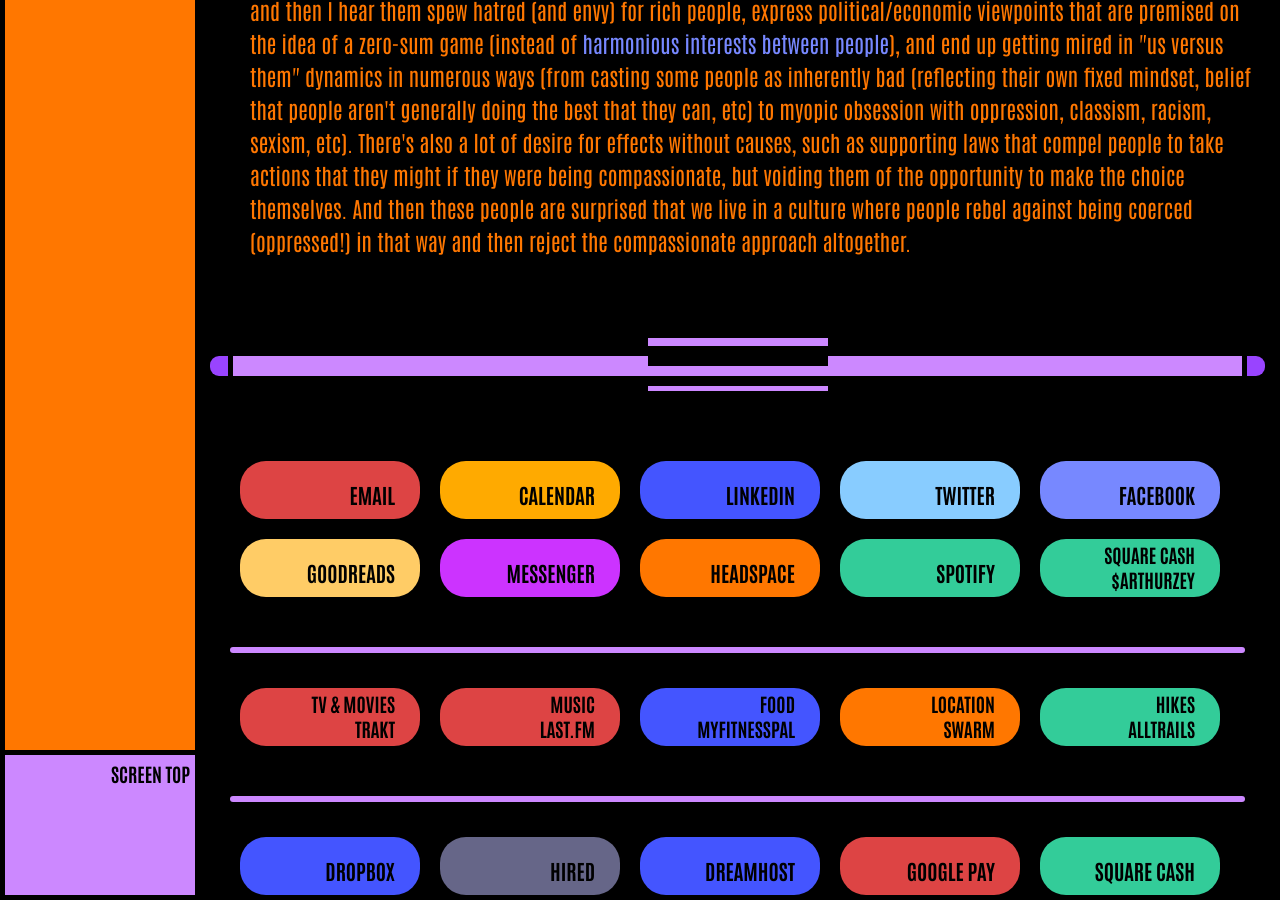
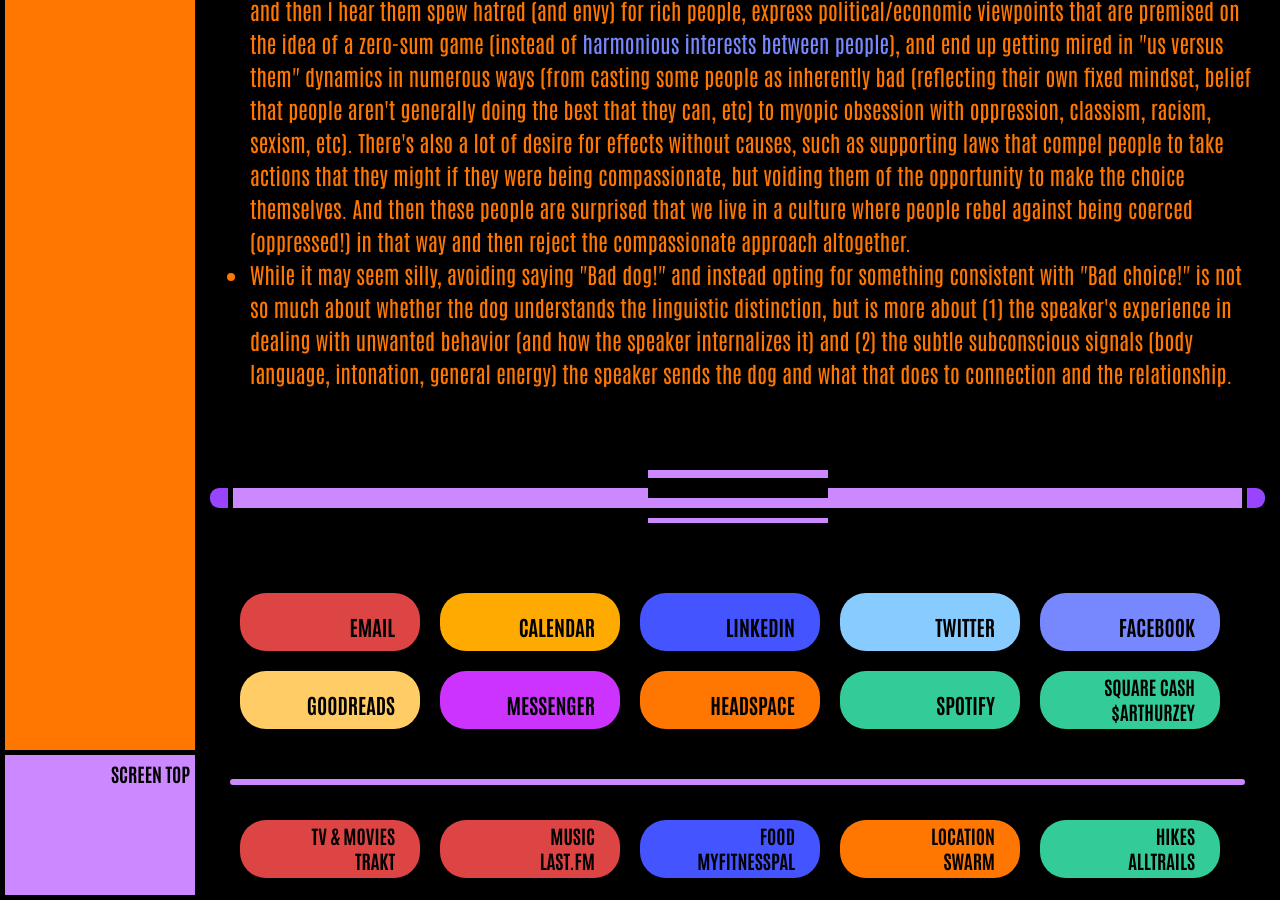
Before and after one commit to ArthurZey/arthurzey.github.io, a Jekyll site: the page built from _pages/stubs/integration.md, in a window 1280 px wide and 900 px high, scrolled down 2340 px. Built offline with Jekyll 4.4.1, drawn with Linux system fonts in a browser that asks for light colours; some of the changed lines change nothing that is shown; some of the changed text lies outside the part shown.

Commit message:
utility of avoiding 'bad dog'

```diff
--- a/_pages/stubs/integration.md
+++ b/_pages/stubs/integration.md
@@ -6,7 +6,7 @@
   - about
 description: "Whether in different aspects of life or looking at dispositions through different lenses, I think certain qualities naturally go hand-in-hand."
 date: "2020-11-23"
-last_modified_at: "2021-11-18T15:37:56+00:00"
+last_modified_at: "2022-06-23T15:22:39+00:00"
 ---
 
 High-level ideas:
@@ -37,3 +37,4 @@
 * _Eventually_ experiencing compassion and empathy for an abuser can help you to understand what's going with them and that it is about _them_ and not about you or your own worthiness, lovability, etc. Compassion and empathy for someone who does horrifically bad things can only arise in the context of truly understanding/believing, in a subconsciously integrated way, that people are generally doing the best that they can, and they have failed to select appropriate goals and approaches to achieving them. It does _not_ excuse the behavior, but knowing that other people aren't being bad for the sake of being bad, that they are _trying_ to achieve values and happiness and prosperity (and are just horrifically mistaken, even willfully so in some ways) helps one to identify _oneself_ with the same idea and not condemn oneself too harshly or inappropriately. It helps with true, consistent integration, not just a superficial labeling of "abuser" to "deal with" one's own agony in being hurt. Subconsciously, I suspect that someone who can dismiss other people as inherently bad as a matter of _identity_ can't truly compartmentalize and experience themselves as fundamentally different. How you regard other people in your own mind strongly affects your own experience of their behavior. There's a connection here to a particular understanding of the idea of "unconditional love".
 * What is the role of our media (books, TV, movies) in promoting the idea of _some people are actually/inherently bad_ via their melodramatic battles between [good and evil](/good-versus-evil/)? Have our cultural stories brainwashed us into believing that what we see dramatized in those stories of the "truly bad guy" is applicable to real people in real life? This is especially prevalent in superhero shows/movies, but it's _everywhere_. Have our stories made us susceptible to imputing evil motives to people who do things that displease/hurt us?
 * It's maybe worthwhile to consider the opposite correlations and the compartmentalization that's required to maintain certain contradictions. I'm always disappointed when I hear about people preaching compassion, empathy, and connection, and then I hear them spew hatred (and envy) for rich people, express political/economic viewpoints that are premised on the idea of a zero-sum game (instead of [harmonious interests between people](/harmony-of-interests/)), and end up getting mired in "us versus them" dynamics in numerous ways (from casting some people as inherently bad (reflecting their own fixed mindset, belief that people aren't generally doing the best that they can, etc) to myopic obsession with oppression, classism, racism, sexism, etc). There's also a lot of desire for effects without causes, such as supporting laws that compel people to take actions that they might if they were being compassionate, but voiding them of the opportunity to make the choice themselves. And then these people are surprised that we live in a culture where people rebel against being coerced (oppressed!) in that way and then reject the compassionate approach altogether.
+* While it may seem silly, avoiding saying "Bad dog!" and instead opting for something consistent with "Bad choice!" is not so much about whether the dog understands the linguistic distinction, but is more about (1) the speaker's experience in dealing with unwanted behavior (and how the speaker internalizes it) and (2) the subtle subconscious signals (body language, intonation, general energy) the speaker sends the dog and what that does to connection and the relationship.
```
